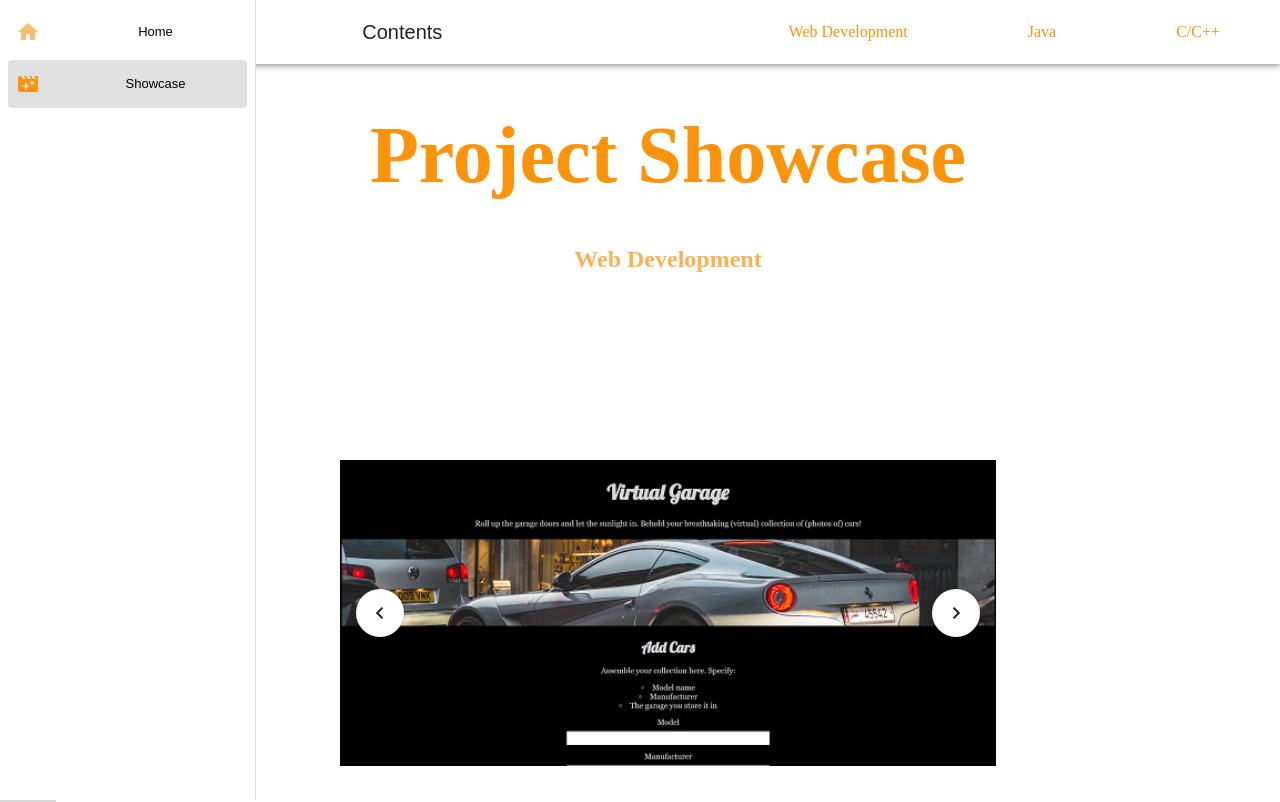
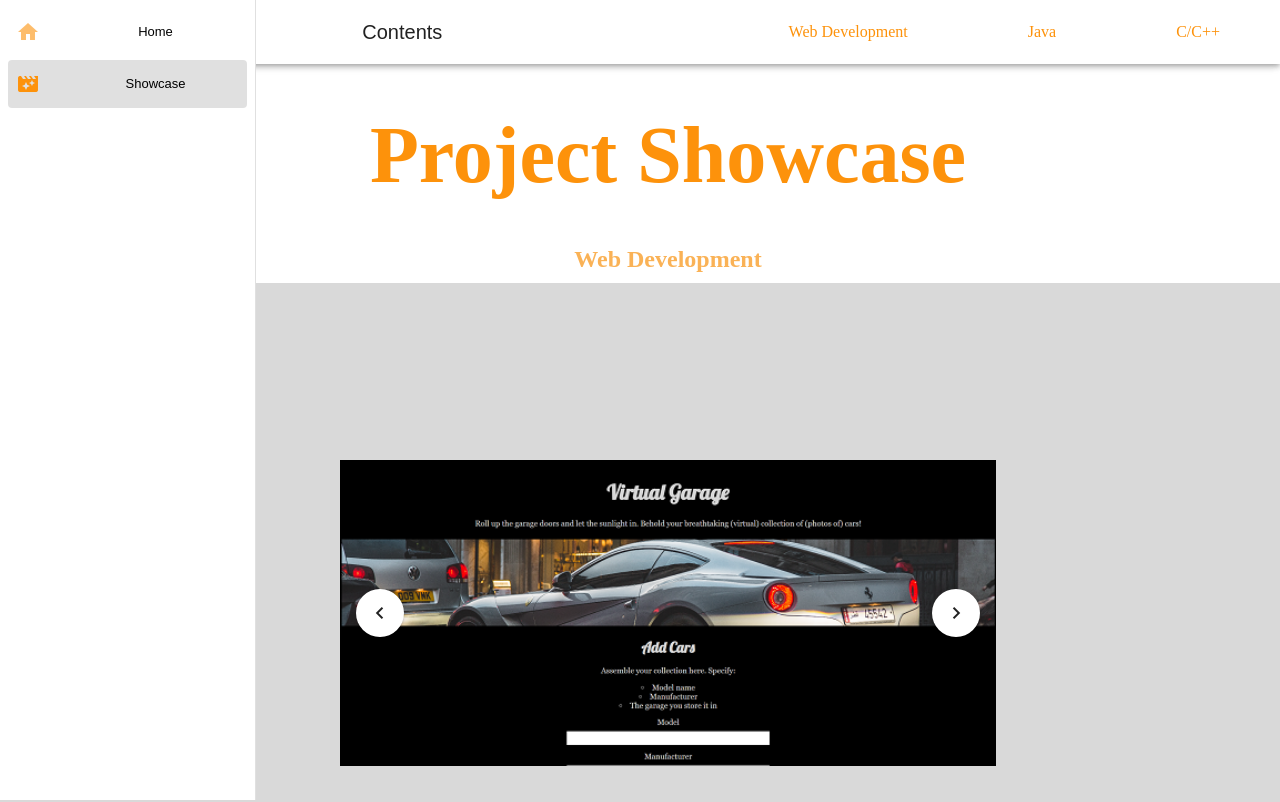
Before and after one commit to JamesBarnes48/PersonalSiteVue, a Vue app: page /showcase in a window 1280 px wide. Shown: the top 802 px of the page. Built offline with nearby package versions, Linux system fonts and the light colour scheme.

Commit message:
altternate bg colour

```diff
--- a/src/components/ShowcaseProject.vue
+++ b/src/components/ShowcaseProject.vue
@@ -33,7 +33,13 @@ export default {
 
 <style scoped>
 .project-container{
-    margin: 80px 65px;
+    background-color: var(--off-background-hex);
+    color: white;
+    padding: 80px 65px;
+}
+.project-container:nth-of-type(odd) {
+    background-color: var(--background-hex);
+    color: black;
 }
 
 .carousel-container {
```
